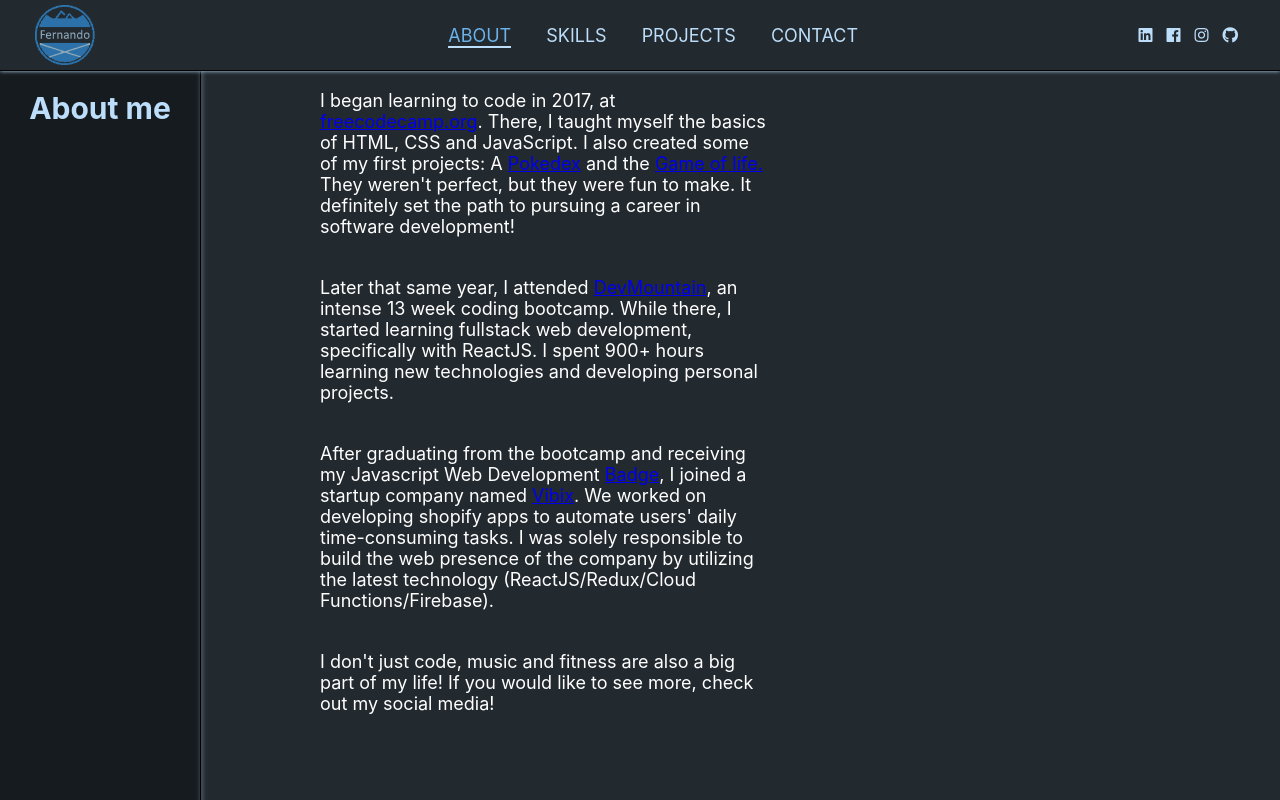
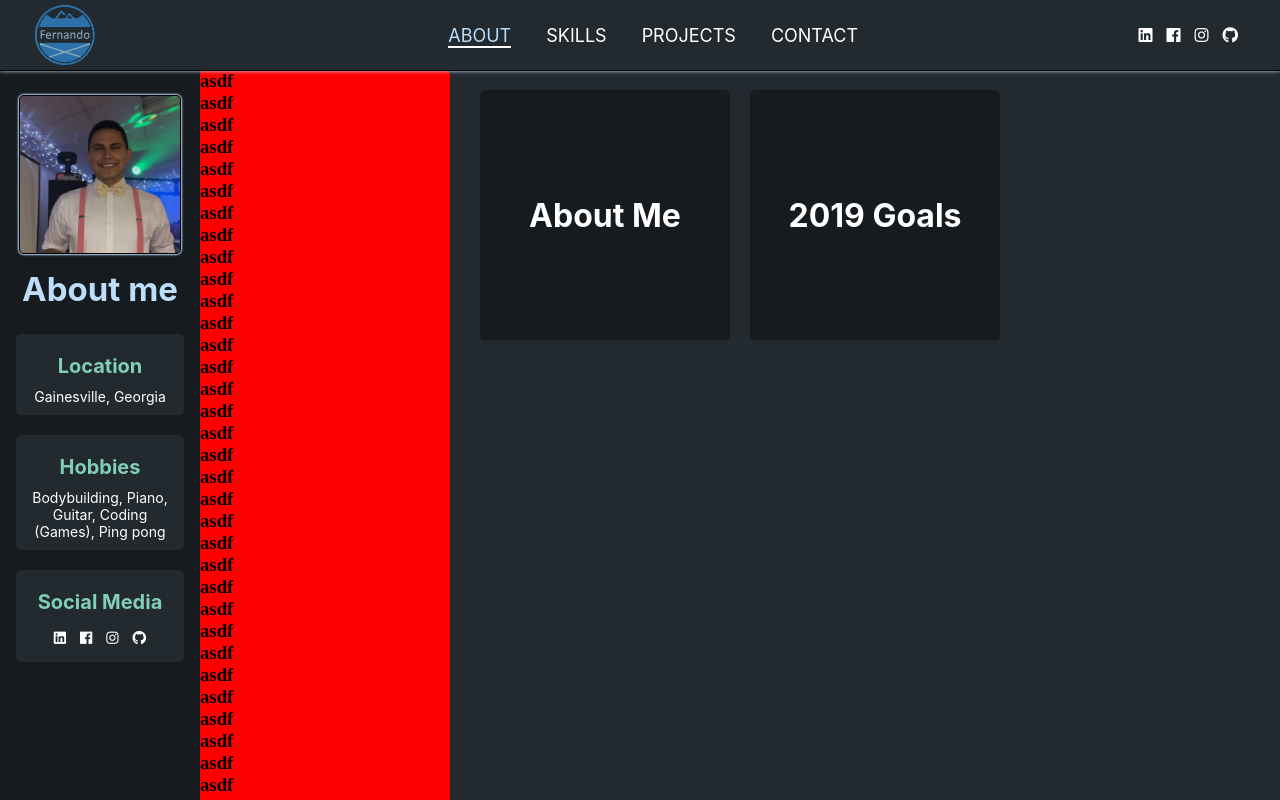
Before and after one commit to ClassyFD/portfolio-dlv, a React (Create React App) app: page /about in a window 1280 px wide. Built offline with nearby package versions, Linux system fonts and the light colour scheme; no server answers.

Commit message:
worked on about page, adjusted home page

```diff
--- a/src/containers/About.js
+++ b/src/containers/About.js
@@ -10,15 +10,61 @@
   constructor(props) {
     super(props)
     this.state = {
-      introText: "About me",
+      articleSections: [],
     }
   }
 
   componentWillMount = () => {
     this.props.setMountedComp('about');
+    const articleSections = [
+      {
+        title: 'About Me',
+        open: false,
+        paragraphs: [
+          {
+            title: `Learn a new Framework`,
+            content: `I would like to learn a new framework.`
+          },
+          {
+            title: `Find new learning opportunities`,
+            content: `I would like to find a place that can ___`
+          },
+          {
+            title: ``,
+            content: ``
+          },
+          {
+            content: `Help me achieve my goals! Send me an email at ${<a href="mailto:fernandodlv32@gmail.com">fernandodlv32@gmail.com</a>} about anything; I'd love to talk about any potential opportunities!`
+          }
+        ]
+      },
+      {
+        title: '2019 Goals',
+        open: false,
+        paragraphs: [
+          {
+            title: `Learn a new Framework`,
+            content: `I would like to learn a new framework.`
+          },
+          {
+            title: `Find new learning opportunities`,
+            content: `I would like to find a place that can ___`
+          },
+          {
+            title: ``,
+            content: ``
+          },
+          {
+            content: `Help me achieve my goals! Send me an email at ${<a href="mailto:fernandodlv32@gmail.com">fernandodlv32@gmail.com</a>} about anything; I'd love to talk about any potential opportunities!`
+          }
+        ]
+      },
+    ]
+    this.setState({
+      articleSections
+    })
   }
   componentDidMount = () => {
-
   }
 
   enterIT = (type, index) => {
@@ -45,23 +91,122 @@
     TweenMax.to(`.about_link_${type}`, .4, {color: '#59bd8e'});
   }
 
+  enterSocialMedia = (type) => {
+    TweenMax.to(`.about-fa-${type}`, .4, {color: '#BCDEFA'});
+  }
+  leaveSocialMedia = (type) => {
+    TweenMax.to(`.about-fa-${type}`, .4, {color: 'white'});
+  }
+
+  enterArticleSection = (type) => {
+  }
+  leaveArticleSection = (type) => {
+
+  }
+  openArticleSection = (type) => {
+    const coords = this[`articleSection${type}`].getBoundingClientRect(),
+      xPosition = coords.x - 200,
+      yPosition = coords.y - 70,
+      tl = new TimelineMax();
+    console.log(coords)
+    tl.to('.about-article-section-screen', 0, {x: xPosition, y: yPosition})
+      .to('.about-article-section-screen', 1, {x:0, y:0, width: '100%'})
+      .from('.about-article-section-screen', 1, {height: 250}, '-=1')
+  }
+
   render = () => {
+    const aboutArticleSections = this.state.articleSections.map((asEL, asIn)=>{
+      return (
+        <section ref={(e)=>{this[`articleSection${asIn}`] = e;}} onClick={()=>{this.openArticleSection(asIn)}} onMouseEnter={()=>{this.enterArticleSection(asIn)}} onMouseLeave={()=>{this.leaveArticleSection(asIn)}} className={`about-article-section about-article-section-${asIn}`} key={`article-section-${asIn}`}>
+          <h2 className="about-article-title">{asEL.title}</h2>
+        </section>
+      )
+    })
     return (
       <main className="About">
         <aside className="about-left-side">
-          <div className="about-left-border"/>
-          <heading className="about-heading">
+          <img alt="Profile pic of me" className="about-profile-pic" height={'auto'} width={'80%'} src={Profile}/>
+          <header className="about-heading">
             <h1>About me</h1>
-          </heading>
+          </header>
+          <section className="about-heading-section">
+            <h2 className="about-h2">Location</h2>
+            <p className="about-heading-p">Gainesville, Georgia</p>
+          </section>
+          <section className="about-heading-section">
+            <h2 className="about-h2">Hobbies</h2>
+            <p className="about-heading-p">Bodybuilding, Piano, Guitar, Coding (Games), Ping pong</p>
+          </section>
+          <section className="about-heading-section">
+            <h2 className="about-h2 about-h2-social-media">Social Media</h2>
+            <p className="about-heading-p">
+              <a onMouseEnter={()=>{this.enterSocialMedia('linkedin')}} onMouseLeave={()=>{this.leaveSocialMedia('linkedin')}} href="https://www.linkedin.com/in/fernandodlv" rel="noopener noreferrer" target="_blank"><i className="fab fa-linkedin about-fa-linkedin about-social-media"/></a>
+              <a onMouseEnter={()=>{this.enterSocialMedia('facebook')}} onMouseLeave={()=>{this.leaveSocialMedia('facebook')}}  href="https://www.facebook.com/fernandodlv32" rel="noopener noreferrer" target="_blank"><i className="fab fa-facebook about-fa-facebook about-social-media"/></a>
+              <a onMouseEnter={()=>{this.enterSocialMedia('instagram')}} onMouseLeave={()=>{this.leaveSocialMedia('instagram')}} href="https://www.instagram.com/f.dlv" rel="noopener noreferrer" target="_blank"><i className="fab fa-instagram about-fa-instagram about-social-media"/></a>
+              <a onMouseEnter={()=>{this.enterSocialMedia('github')}} onMouseLeave={()=>{this.leaveSocialMedia('github')}} href="https://github.com/ClassyFD" rel="noopener noreferrer" target="_blank"><i className="fab fa-github about-fa-github about-social-media"/></a>
+            </p>
+          </section>
         </aside>
         <article className="about-article">
-          <section className="about-intro-section">
+          <div className="about-article-section-container">
+            {aboutArticleSections}
+            <section className="about-article-section-screen">
+            <h1>asdf</h1>
+            <h1>asdf</h1>
+            <h1>asdf</h1>
+            <h1>asdf</h1>
+            <h1>asdf</h1>
+            <h1>asdf</h1>
+            <h1>asdf</h1>
+            <h1>asdf</h1>
+            <h1>asdf</h1>
+            <h1>asdf</h1>
+            <h1>asdf</h1>
+            <h1>asdf</h1>
+            <h1>asdf</h1>
+            <h1>asdf</h1>
+            <h1>asdf</h1>
+            <h1>asdf</h1>
+            <h1>asdf</h1>
+            <h1>asdf</h1>
+            <h1>asdf</h1>
+            <h1>asdf</h1>
+            <h1>asdf</h1>
+            <h1>asdf</h1>
+            <h1>asdf</h1>
+            <h1>asdf</h1>
+            <h1>asdf</h1>
+            <h1>asdf</h1>
+            <h1>asdf</h1>
+            <h1>asdf</h1>
+            <h1>asdf</h1>
+            <h1>asdf</h1>
+            <h1>asdf</h1>
+            <h1>asdf</h1>
+            <h1>asdf</h1>
+            <h1>asdf</h1>
+            <h1>asdf</h1>
+            <h1>asdf</h1>
+            <h1>asdf</h1>
+            <h1>asdf</h1>
+            <h1>asdf</h1>
+            <h1>asdf</h1>
+            <h1>asdf</h1>
+            <h1>asdf</h1>
+            <h1>asdf</h1>
+            <h1>asdf</h1>
+            <h1>asdf</h1>
+            <h1>asdf</h1>
+            <h1>asdf</h1>
+            <h1>asdf</h1>
+            </section>
+          </div>
+          {/* <section className="about-intro-section">
             <p className="about-paragraph">I began learning to code in 2017, at <a onMouseEnter={()=>{this.enterLink('code')}} onMouseLeave={()=>{this.leaveLink('code')}} className="about_link about_link_code" href="https://freecodecamp.org" target="_blank" rel="noopener noreferrer">freecodecamp.org</a>. There, I taught myself the basics of HTML, CSS and JavaScript. I also created some of my first projects: A <a onMouseEnter={()=>{this.enterLink('poke')}} onMouseLeave={()=>{this.leaveLink('poke')}} className="about_link about_link_poke" href="https://pokedex-dlv.firebaseapp.com/" target="_blank" rel="noopener noreferrer">Pokedex</a> and the <a onMouseEnter={()=>{this.enterLink('gol')}} onMouseLeave={()=>{this.leaveLink('gol')}} className="about_link about_link_gol" href="https://game-of-life-dlv.firebaseapp.com/" target="_blank" rel="noopener noreferrer">Game of life.</a> They weren't perfect, but they were fun to make. It definitely set the path to pursuing a career in software development!</p>
             <p className="about-paragraph">Later that same year, I attended <a onMouseEnter={()=>{this.enterLink('dev')}} onMouseLeave={()=>{this.leaveLink('dev')}} className="about_link about_link_dev" href="https://devmountain.com" target="_blank" rel="noopener noreferrer">DevMountain</a>, an intense 13 week coding bootcamp. While there, I started learning fullstack web development, specifically with ReactJS. I spent 900+ hours learning new technologies and developing personal projects.</p>
             <p className="about-paragraph">After graduating from the bootcamp and receiving my Javascript Web Development <a onMouseEnter={()=>{this.enterLink('cert')}} onMouseLeave={()=>{this.leaveLink('cert')}} className="about_link about_link_cert" href="https://www.youracclaim.com/badges/a02aa461-981c-4ca2-a195-1df270e5716f" target="_blank" rel="noopener noreferrer">Badge</a>, I joined a startup company named <a onMouseEnter={()=>{this.enterLink('vibix')}} onMouseLeave={()=>{this.leaveLink('vibix')}} className="about_link about_link_vibix" href="https://vibix-web.firebaseapp.com/" target="_blank" rel="noopener noreferrer">Vibix</a>. We worked on developing shopify apps to automate users' daily time-consuming tasks. I was solely responsible to build the web presence of the company by utilizing the latest technology (ReactJS/Redux/Cloud Functions/Firebase).</p>
             <p className="about-paragraph">I don't just code, music and fitness are also a big part of my life! If you would like to see more, check out my social media!</p>
-          </section>
-          {/* <img alt="Profile pic of me" className="about_profile" height={32} width={32} src={Profile}/> */}
+          </section> */}
         </article>
       </main>
     )
--- a/src/containers/Home.js
+++ b/src/containers/Home.js
@@ -44,10 +44,13 @@
     const softSkillElements = softSkills.map((ssEL, ssIndex)=>{
       return (
         <div key={`${ssIndex}-soft-skill`} className={`home-soft-skill home-soft-skill-${ssIndex}`}>
-          <svg key={`${ssIndex}-soft-skill-svg-2`} style={{position: 'absolute'}} stroke="black" strokeWidth="3" strokeDasharray="100" strokeDashoffset="100" fill="none" className={`soft-skill-svg-${ssIndex}`}>
-            <path d="M210 50 L220 60, 240 40"></path>
+          <div className="soft-skill-bg-container">
+            <div className={`soft-skill-bg-${ssIndex} soft-skill-bg`}/>
+          </div>
+          <svg key={`${ssIndex}-soft-skill-svg-2`} style={{position: 'absolute'}} stroke="black" strokeWidth="4" strokeDasharray="100" strokeDashoffset="100" fill="none" className={`soft-skill-svg-${ssIndex} soft-skill-svg-2-${ssIndex}`}>
+            <path d="M209 49 L220 60, 241 39"></path>
           </svg>
-          <svg key={`${ssIndex}-soft-skill-svg`} style={{position: 'absolute'}} stroke="#0ec704" strokeWidth="2" strokeDasharray="100" strokeDashoffset="100" fill="none" className={`soft-skill-svg-${ssIndex}`}>
+          <svg key={`${ssIndex}-soft-skill-svg`} style={{position: 'absolute'}} stroke="#BCDEFA" strokeWidth="2" strokeDasharray="100" strokeDashoffset="100" fill="none" className={`soft-skill-svg-${ssIndex} soft-skill-svg-1-${ssIndex}`}>
             <path d="M210 50 L220 60, 240 40"></path>
           </svg>
           <p
@@ -159,12 +162,17 @@
   }
 
   enterSoftSkill = (type) => {
-    TweenMax.to(`.home-soft-skill-${type}`, .5, {backgroundColor: '#80ceb9'})
     TweenMax.to(`.home-soft-skill-${type}`, .5, {color: 'black'})
+    TweenMax.to(`.soft-skill-bg-${type}`, 2, {top: -75, left: -15, ease: Elastic.easeOut})
+    TweenMax.to(`.soft-skill-svg-1-${type}`, .3, {stroke: 'black'})
+    TweenMax.to(`.soft-skill-svg-2-${type}`, .3, {stroke: '#BCDEFA'})
   }
   leaveSoftSkill = (type) => {
-    TweenMax.to(`.home-soft-skill-${type}`, .5, {backgroundColor: '#161b1f'})
+    TweenMax.to(`.home-soft-skill-${type}`, .5, {backgroundColor: '#1b2125'})
     TweenMax.to(`.home-soft-skill-${type}`, .5, {color: '#BCDEFA'})
+    TweenMax.to(`.soft-skill-bg-${type}`, .3, {top: 90, left: -190, ease: Power4.easeOut})
+    TweenMax.to(`.soft-skill-svg-2-${type}`, .3, {stroke: 'black'})
+    TweenMax.to(`.soft-skill-svg-1-${type}`, .3, {stroke: '#BCDEFA'})
   }
   clickSoftSkill = (type) => {
     const tl = new TimelineMax();
--- a/src/containers/Nav.js
+++ b/src/containers/Nav.js
@@ -27,8 +27,8 @@
     const { comp } = props;
     TweenMax.to('.nav-icon', .4, {opacity: comp==='home'? 1 : .7})
     TweenMax.to(`.nav-underline`, .4, {width: '0%'})
-    TweenMax.to(`.nav-p`, .4, {color: '#BCDEFA'})
-    TweenMax.to(`.${comp}-p`, .4, {color: '#6CB2EB'})
+    TweenMax.to(`.nav-p`, .4, {color: 'white'})
+    TweenMax.to(`.${comp}-p`, .4, {color: '#BCDEFA'})
     TweenMax.to(`.nav-underline-${comp}`, .4, {width: '100%'})
     this.setState({
       comp,
@@ -37,20 +37,20 @@
   }
 
   enterNavLink = (type) => {
-    TweenMax.to(`.${type}-p`, .4, {color:'#6CB2EB', opacity: 1}, '-=.4')
+    TweenMax.to(`.${type}-p`, .4, {color:'#BCDEFA', opacity: 1}, '-=.4')
     TweenMax.to(`.nav-underline-${type}`, .4, {width: '100%'}, '-=.4')
   }
   leaveNavLink = (type) => {
     if (this.state.animate) {
-      TweenMax.to(`.${type}-p`, .4, {color: type !== this.state.comp?'#BCDEFA':'#6CB2EB'}, '-=.4')
+      TweenMax.to(`.${type}-p`, .4, {color: type !== this.state.comp?'white':'#BCDEFA'}, '-=.4')
       TweenMax.to(`.nav-underline-${type}`, .4, {width: type !== this.state.comp? '0%' : '100%'}, '-=.4')
     }
   }
   enterNavButtons = (type) => {
-    TweenMax.to(`.fa-${type}`, .4, {color: '#6CB2EB'});
+    TweenMax.to(`.fa-${type}`, .4, {color: '#BCDEFA'});
   }
   leaveNavButtons = (type) => {
-    TweenMax.to(`.fa-${type}`, .4, {color: '#BCDEFA'});
+    TweenMax.to(`.fa-${type}`, .4, {color: 'white'});
   }
   enterNavIcon = () => {
     TweenMax.to('.nav-icon', .4, {opacity: 1})
--- a/src/styles/about.css
+++ b/src/styles/about.css
@@ -1,40 +1,97 @@
 .About {
   height: calc(100vh - 70px);
-  overflow-y: scroll;
+  overflow-y: auto;
+  /* overflow-x: hidden; */
 }
 .about-left-side {
   display: flex;
   width: 200px;
   height: calc(100vh - 70px);
   position: fixed;
-  justify-content: center;
+  align-items: center;
   background: #161b1f;
-}
-.about-left-border {
-  height: 100vh;
-  position: absolute;
-  left: 200px;
-  border-right: .5px solid black;
-  box-shadow: 1px 0px 4px 0px #BCDEFA;
+  flex-direction: column;
 }
 .about-heading {
   font-family: -apple-system, BlinkMacSystemFont, 'Segoe UI', Roboto, Oxygen, Ubuntu, Cantarell, 'Open Sans', 'Helvetica Neue', sans-serif;
   color: #BCDEFA;
-  padding: 20px;
+  padding: 15px;
+  font-size: 22px;
+}
+.about-h2 {
+  color: #80ceb9;
   font-size: 20px;
+  font-family: -apple-system, BlinkMacSystemFont, 'Segoe UI', Roboto, Oxygen, Ubuntu, Cantarell, 'Open Sans', 'Helvetica Neue', sans-serif;
+  margin: 10px;
+}
+.about-heading-section {
+  display: flex;
+  flex-direction: column;
+  align-items: center;
+  margin: 10px;
+  padding: 10px;
+  padding-left: 5px;
+  padding-right: 5px;
+  background: #22292f;
+  width: 79%;
+  border-radius: 5px;
+}
+.about-heading-p {
+  font-family: -apple-system, BlinkMacSystemFont, 'Segoe UI', Roboto, Oxygen, Ubuntu, Cantarell, 'Open Sans', 'Helvetica Neue', sans-serif;
+  font-size: 14px;
+  color: white;
+  text-align: center;
+}
+.about-social-media {
+  margin: 7px;
+  color: white;
+}
+.about-heading-p > a {
+  margin: 0;
+}
+.about-profile-pic {
+  box-shadow: 0px 0px 2px 1px #BCDEFA;
+  border: .5px solid black;
+  border-radius: 5px;
+  margin-top: 25px;
 }
 .about-article {
-  margin-left: 300px;
+  display: flex;
+  margin-left: 200px;
+  width: calc(100% - 200px);
 }
-.about-paragraph {
-  color: white;
-  font-family: -apple-system, BlinkMacSystemFont, 'Segoe UI', Roboto, Oxygen, Ubuntu, Cantarell, 'Open Sans', 'Helvetica Neue', sans-serif;
-  width: 450px;
-  padding: 20px;
+.about-article-section {
+  height: 250px;
+  width: 250px;
+  border-radius: 5px;
+  background: #161b1f;
+  margin: 10px;
+  cursor: pointer;
+  display: flex;
+  align-items: center;
+  justify-content: center;
+  position: relative;
 }
-.about-intro-section {
+.about-article-section-container {
+  padding: 10px;
   display: flex;
   flex-wrap: wrap;
-  width: 500px;
-  font-size: 18px;
+  width: 100%;
+  justify-content: center;
+  position: relative;
 }
+.about-article-title {
+  font-size: 32px;
+  font-family: -apple-system, BlinkMacSystemFont, 'Segoe UI', Roboto, Oxygen, Ubuntu, Cantarell, 'Open Sans', 'Helvetica Neue', sans-serif;
+  color: white;
+  text-align: center;
+}
+.about-article-section-screen {
+  position: absolute;
+  height: auto;
+  width: 250px;
+  border-radius: 5px;
+  background: red;
+  left: 0;
+  top: 0;
+}
--- a/src/styles/home.css
+++ b/src/styles/home.css
@@ -55,7 +55,7 @@
   display: none;
 }
 .home-button {
-  background: #161b1f;
+  background: #1b2125;
   color: #bcdefa;
   box-shadow: 0px 0px 2px 1px #BCDEFA;
   border: .5px solid black;
@@ -124,9 +124,25 @@
   box-shadow: 0px 0px 4px 1px #BCDEFA;
   opacity: 0;
   display: none;
-  background: #161b1f;
+  background: #1b2125;
 }
-
+.soft-skill-bg-container {
+  height: calc(100% - .5px);
+  width: calc(100% - .5px);
+  border-radius: 5px;
+  position: absolute;
+  overflow: hidden;
+}
+.soft-skill-bg {
+  position: absolute;
+  left: 0;
+  height: 250px;
+  width: 200px;
+  background: #80ceb9;
+  transform: rotate(45deg);
+  left: -190px;
+  top: 90px;
+}
 @media (max-width:1000px) {
   .Home {
     flex-direction: column;
--- a/src/styles/index.css
+++ b/src/styles/index.css
@@ -26,15 +26,3 @@
   overflow: hidden;
   height: calc(100vh - 70px);
 }
-.app-animation-bg {
-  width: 250vw;
-  height: 250vh;
-  position: absolute;
-  z-index: 0;
-  background: #6CB2EB;
-  transform: rotate(45deg);
-  /* top: -80vh;
-  left: -80vw; */
-  left: -150vw;
-  top: 150vh;
-}
--- a/src/styles/nav.css
+++ b/src/styles/nav.css
@@ -34,12 +34,12 @@
 .nav-buttons p {
   font-family: -apple-system, BlinkMacSystemFont, 'Segoe UI', Roboto, Oxygen, Ubuntu, Cantarell, 'Open Sans', 'Helvetica Neue', sans-serif;
   font-size: 18px;
-  color: #BCDEFA;
+  color: white;
 }
 .nav-underline {
   width: 0%;
   height: 2px;
-  background: #BCDEFA;
+  background: white;
   position: absolute;
 }
 
@@ -59,7 +59,7 @@
 .nav-social-media i {
   padding: 7px;
   cursor: pointer;
-  color: #BCDEFA;
+  color: white;
 }
 
 .nav-mobile {
```
